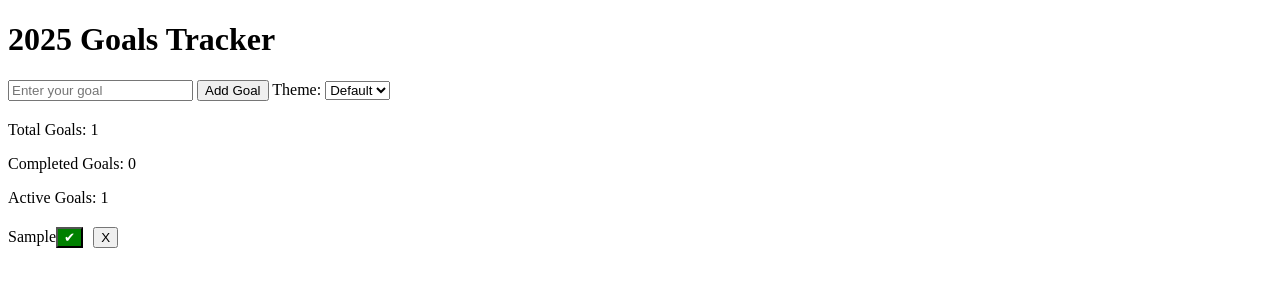
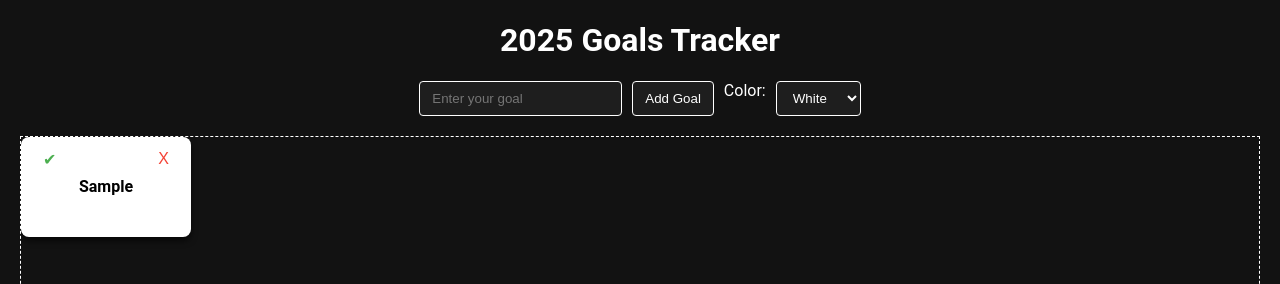
Before and after one commit to j-abed/2025-goals, a plain HTML site: page index.html in a window 1280 px wide. Both pictures are taken after typing "Sample" into the empty fields and a click on the button "Add Goal". Shown: the top 284 px of the page. Drawn offline with Linux system fonts and the light colour scheme.

Commit message:
enhanced with addtional features

```diff
--- a/goals.css
+++ b/goals.css
@@ -1,17 +1,97 @@
-/* Add additional styles for themes and statistics */
-.stats-section {
-    margin: 20px 0;
-    text-align: left;
-    font-size: 16px;
+/* General Styling */
+body {
+    font-family: 'Roboto', sans-serif;
+    margin: 0;
+    padding: 0;
+    background: #121212;
+    color: #ffffff;
+    text-align: center;
+}
+
+.container {
+    margin: 20px;
+}
+
+/* Input Section */
+.input-section {
+    display: flex;
+    justify-content: center;
+    gap: 10px;
+}
+
+input, select, button {
+    padding: 8px 12px;
+    border-radius: 4px;
+    border: 1px solid #ffffff;
+    background: #1e1e1e;
+    color: #ffffff;
+    outline: none;
+}
+
+button:hover {
+    background: #333333;
+}
+
+/* Goals Display */
+.goals-display {
+    position: relative;
+    height: 80vh;
+    border: 1px dashed #ffffff;
+    margin: 20px auto;
+    overflow: hidden;
+}
+
+/* Goal Cards */
+.goal-card {
+    position: absolute;
+    width: 150px;
+    height: 80px;
+    margin: 0;
+    padding: 10px;
+    border-radius: 8px;
+    background: white;
+    display: flex;
+    justify-content: center;
+    align-items: center;
+    box-shadow: 0 4px 6px rgba(0, 0, 0, 0.6);
+    font-weight: bold;
+    cursor: grab;
+    color: #000;
 }
 
 .goal-card.completed {
     text-decoration: line-through;
-    background: #e0e0e0;
+    background: #2e7d32;
+    color: #fff;
 }
 
-.goal-card .complete-btn {
-    background: green;
-    color: white;
-    margin-right: 10px;
+/* Buttons */
+.goal-card button {
+    position: absolute;
+    top: 5px;
+    border: none;
+    background: none;
+    cursor: pointer;
+    font-size: 16px;
 }
+
+.goal-card button.complete {
+    left: 10px;
+    color: #4caf50;
+}
+
+.goal-card button.remove {
+    right: 10px;
+    color: #f44336;
+}
+
+/* Fireworks Canvas */
+#fireworks-canvas {
+    position: fixed;
+    top: 0;
+    left: 0;
+    width: 100%;
+    height: 100%;
+    pointer-events: none;
+    z-index: 9999;
+}
--- a/goals.js
+++ b/goals.js
@@ -2,74 +2,157 @@ const goalInput = document.getElementById("goal-input");
 const addGoalBtn = document.getElementById("add-goal-btn");
 const goalsDisplay = document.getElementById("goals-display");
 const colorPicker = document.getElementById("color-picker");
-const totalCount = document.getElementById("total-count");
-const completedCount = document.getElementById("completed-count");
-const activeCount = document.getElementById("active-count");
+const fireworksCanvas = document.getElementById("fireworks-canvas");
+const ctx = fireworksCanvas.getContext("2d");
 
 let goals = JSON.parse(localStorage.getItem("goals")) || [];
+let particles = [];
+let draggingElement = null;
+let dragIndex = null;
+let dragOffsetX = 0;
+let dragOffsetY = 0;
 
+// Save goals to localStorage
 function saveGoals() {
     localStorage.setItem("goals", JSON.stringify(goals));
 }
 
-function updateStats() {
-    const completed = goals.filter(goal => goal.completed).length;
-    const total = goals.length;
-    totalCount.textContent = total;
-    completedCount.textContent = completed;
-    activeCount.textContent = total - completed;
+// Calculate text color for contrast
+function getContrastTextColor(bgColor) {
+    const [r, g, b] = bgColor.match(/\w\w/g).map(c => parseInt(c, 16));
+    return (r * 0.299 + g * 0.587 + b * 0.114) > 128 ? "#000000" : "#FFFFFF";
 }
 
+// Render goals
 function renderGoals() {
     goalsDisplay.innerHTML = "";
     goals.forEach((goal, index) => {
-        const goalCard = document.createElement("div");
-        goalCard.className = "goal-card";
-        goalCard.style.backgroundColor = goal.color || "white";
-        if (goal.completed) goalCard.classList.add("completed");
-        goalCard.textContent = goal.text;
+        const card = document.createElement("div");
+        card.className = `goal-card ${goal.completed ? "completed" : ""}`;
+        card.style.left = goal.x || `${index * 30}px`;
+        card.style.top = goal.y || `${index * 30}px`;
+        card.style.backgroundColor = goal.color || "#ffffff";
+        card.style.color = getContrastTextColor(goal.color || "#ffffff");
+        card.textContent = goal.text;
 
+        // Mouse Down (Start Dragging)
+        card.addEventListener("mousedown", (e) => {
+            if (e.target.tagName === "BUTTON") return; // Prevent dragging from buttons
+            draggingElement = card;
+            dragIndex = index;
+            dragOffsetX = e.offsetX;
+            dragOffsetY = e.offsetY;
+        });
+
+        // Complete button
         const completeBtn = document.createElement("button");
+        completeBtn.className = "complete";
         completeBtn.textContent = "✔";
-        completeBtn.className = "complete-btn";
         completeBtn.addEventListener("click", () => {
             goal.completed = !goal.completed;
             saveGoals();
             renderGoals();
-            updateStats();
         });
 
+        completeBtn.addEventListener("mousedown", (e) => e.stopPropagation()); // Prevent dragging
+
+        // Remove button
         const removeBtn = document.createElement("button");
+        removeBtn.className = "remove";
         removeBtn.textContent = "X";
         removeBtn.addEventListener("click", () => {
             goals.splice(index, 1);
             saveGoals();
             renderGoals();
-            updateStats();
         });
 
-        goalCard.appendChild(completeBtn);
-        goalCard.appendChild(removeBtn);
-        goalsDisplay.appendChild(goalCard);
+        removeBtn.addEventListener("mousedown", (e) => e.stopPropagation()); // Prevent dragging
+
+        card.appendChild(completeBtn);
+        card.appendChild(removeBtn);
+        goalsDisplay.appendChild(card);
     });
-    updateStats();
 }
 
+// Mouse Move (Dragging)
+document.addEventListener("mousemove", (e) => {
+    if (!draggingElement) return;
+    const rect = goalsDisplay.getBoundingClientRect();
+    const x = e.clientX - rect.left - dragOffsetX;
+    const y = e.clientY - rect.top - dragOffsetY;
+
+    draggingElement.style.left = `${Math.max(0, Math.min(x, rect.width - 150))}px`;
+    draggingElement.style.top = `${Math.max(0, Math.min(y, rect.height - 80))}px`;
+
+    // Update goal position
+    goals[dragIndex].x = draggingElement.style.left;
+    goals[dragIndex].y = draggingElement.style.top;
+});
+
+// Mouse Up (Stop Dragging)
+document.addEventListener("mouseup", () => {
+    if (draggingElement) {
+        saveGoals();
+        draggingElement = null;
+        dragIndex = null;
+    }
+});
+
+// Fireworks animation
+function triggerFireworks() {
+    for (let i = 0; i < 3; i++) {
+        const cx = Math.random() * fireworksCanvas.width * 0.6 + fireworksCanvas.width * 0.2;
+        const cy = Math.random() * fireworksCanvas.height * 0.5 + fireworksCanvas.height * 0.2;
+        for (let j = 0; j < 30; j++) {
+            particles.push({
+                x: cx,
+                y: cy,
+                color: `hsl(${Math.random() * 360}, 100%, 50%)`,
+                angle: Math.random() * Math.PI * 2,
+                speed: Math.random() * 5 + 2,
+                life: 100,
+            });
+        }
+    }
+}
+
+// Animate fireworks
+function animateFireworks() {
+    ctx.clearRect(0, 0, fireworksCanvas.width, fireworksCanvas.height);
+    particles = particles.filter(p => p.life > 0);
+    particles.forEach(p => {
+        ctx.beginPath();
+        ctx.arc(p.x, p.y, 2, 0, Math.PI * 2);
+        ctx.fillStyle = p.color;
+        ctx.fill();
+        p.x += Math.cos(p.angle) * p.speed;
+        p.y += Math.sin(p.angle) * p.speed;
+        p.life--;
+    });
+    requestAnimationFrame(animateFireworks);
+}
+
+// Resize canvas
+function resizeCanvas() {
+    fireworksCanvas.width = window.innerWidth;
+    fireworksCanvas.height = window.innerHeight;
+}
+
+window.addEventListener("resize", resizeCanvas);
+resizeCanvas();
+animateFireworks();
+
+// Add goal
 addGoalBtn.addEventListener("click", () => {
-    const text = goalInput.value;
-    const trimmedText = text.trim();
-    if (!trimmedText) {
-        alert("Please enter a goal.");
-        return;
-    }
-
+    const text = goalInput.value.trim();
+    if (!text) return alert("Please enter a goal.");
     const color = colorPicker.value;
-    goals.push({ text, completed: false, color });
+    goals.push({ text, completed: false, color, x: `${goals.length * 30}px`, y: `${goals.length * 30}px` });
     saveGoals();
     renderGoals();
+    triggerFireworks();
     goalInput.value = "";
 });
 
-document.addEventListener("DOMContentLoaded", () => {
-    renderGoals();
-});
+// Initialize
+document.addEventListener("DOMContentLoaded", renderGoals);
--- a/index.html
+++ b/index.html
@@ -12,21 +12,17 @@
         <div class="input-section">
             <input id="goal-input" type="text" placeholder="Enter your goal">
             <button id="add-goal-btn">Add Goal</button>
-            <label for="color-picker">Theme:</label>
+            <label for="color-picker">Color:</label>
             <select id="color-picker">
-                <option value="white">Default</option>
-                <option value="#f8d7da">Red</option>
-                <option value="#d4edda">Green</option>
-                <option value="#d1ecf1">Blue</option>
-                <option value="#fff3cd">Yellow</option>
+                <option value="#ffffff">White</option>
+                <option value="#ff0000">Red</option>
+                <option value="#00ff00">Green</option>
+                <option value="#0000ff">Blue</option>
+                <option value="#ffff00">Yellow</option>
             </select>
         </div>
-        <div class="stats-section">
-            <p>Total Goals: <span id="total-count">0</span></p>
-            <p>Completed Goals: <span id="completed-count">0</span></p>
-            <p>Active Goals: <span id="active-count">0</span></p>
-        </div>
         <div id="goals-display" class="goals-display"></div>
+        <canvas id="fireworks-canvas"></canvas>
     </div>
     <script src="goals.js"></script>
 </body>
```
